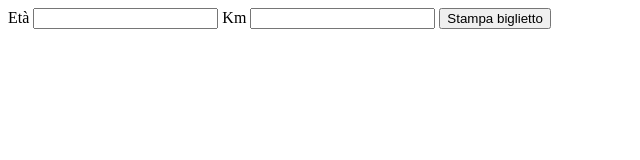
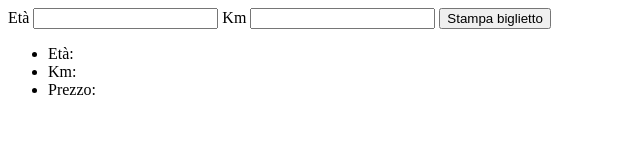
Before and after one commit to EdoardoProstamo/js-biglietto-treno-form, a plain HTML site: page index.html in a window 1280 px wide. Shown: the whole page, without its empty margins (0-640 px from the left). Drawn offline with Linux system fonts and the light colour scheme.

Commit message:
feat: ul

```diff
--- a/index.html
+++ b/index.html
@@ -13,9 +13,15 @@
 
         <label for="userKm">Km</label>
         <input id="userKm" type="number">
+
         <button>Stampa biglietto</button>
     </form>
 
+    <ul class="Info biglietto">
+        <li>Età: <span id="age-info"></span></li>
+        <li>Km: <span id="km-info"></span></li>
+        <li>Prezzo: <span id="price-info"></span></li>
+    </ul>
 
 
 
```
